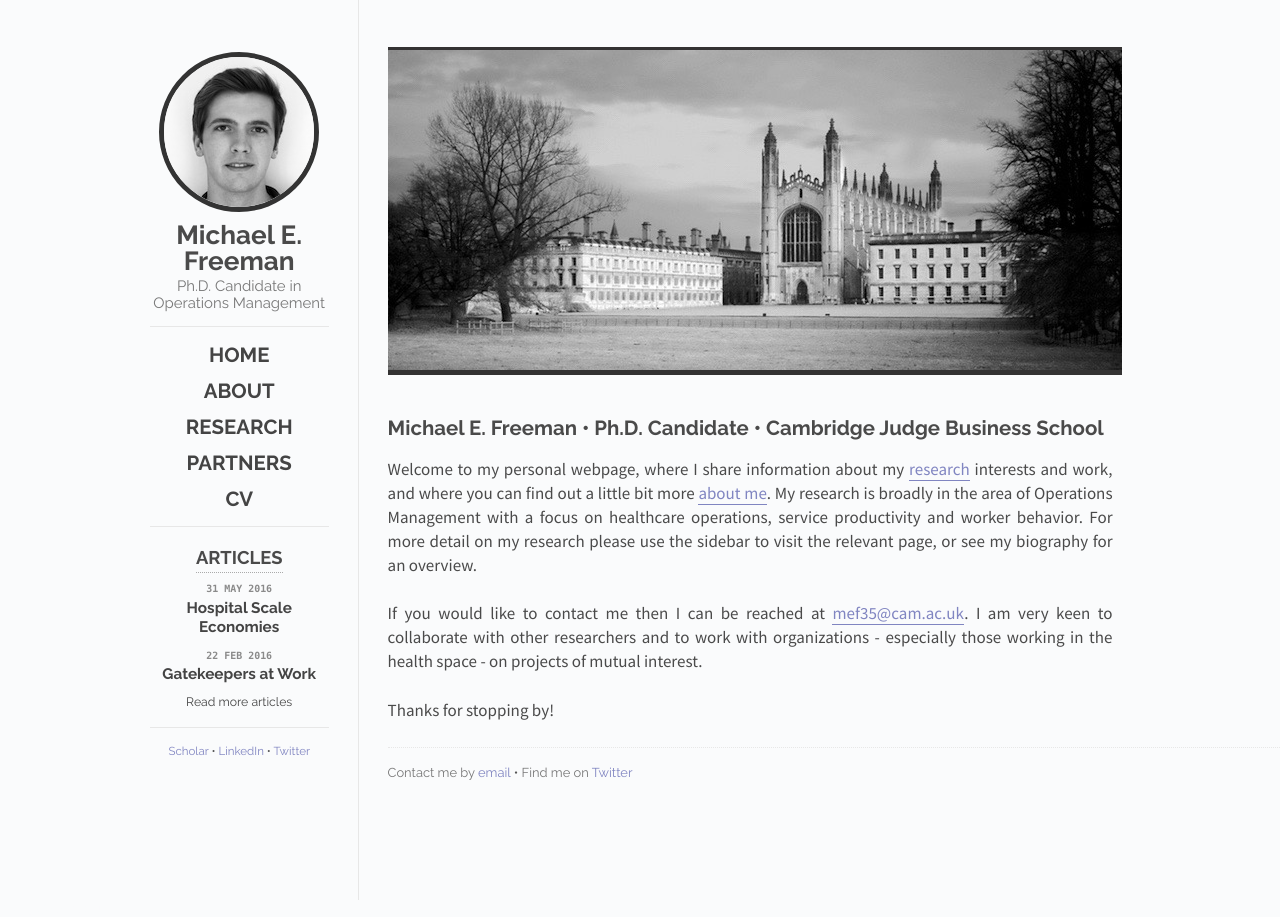
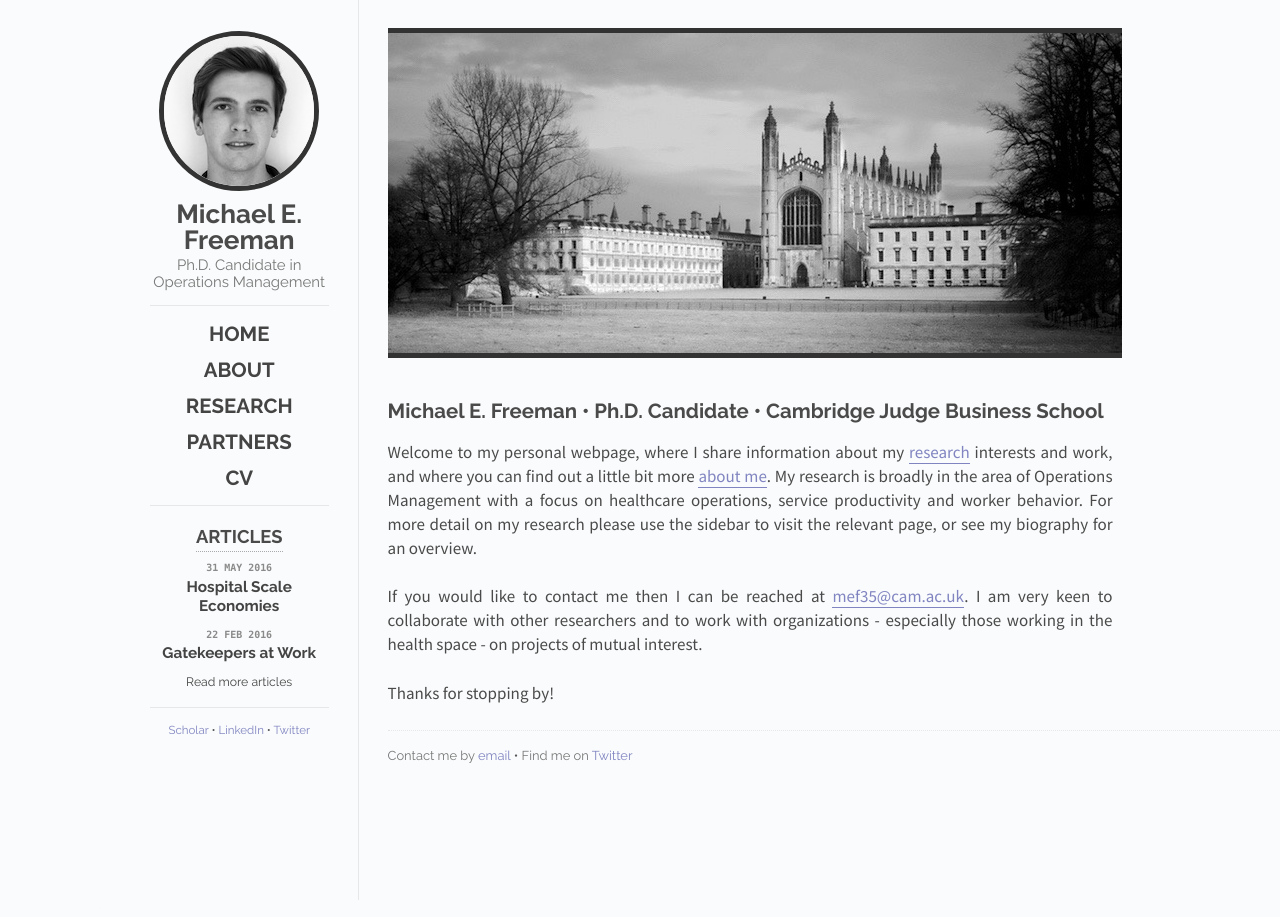
Before and after one commit to mfrmn/mfrmn.github.io, a Jekyll site: the page built from index.md, in a window 1280 px wide. Built offline with Jekyll 4.4.1, drawn with Linux system fonts in a browser that asks for light colours; nearby versions of some CDN libraries.

Commit message:
more layout updates

```diff
--- a/css/main.css
+++ b/css/main.css
@@ -178,9 +178,13 @@ a:hover {
     display: block;
 }
 
+#cover-photo-container {
+    padding-top: 2.05em;
+}
+
 #cover-photo {
     border-bottom: 5px solid #333232;
-    border-top: 3px solid #333232;
+    border-top: 5px solid #333232;
 }
 
 #info-container {
@@ -286,7 +290,7 @@ a:hover {
 
 .header {
     text-align: center;
-    padding-top: 2.5em;
+    padding-top: 2.05em;
     font-size: 1.1em;
 }
 
--- a/css/responsive.css
+++ b/css/responsive.css
@@ -4,11 +4,11 @@
   }
 
   .header {
-    padding-top: 3.45em;
+    padding-top: 2.05em;
   }
 
   #cover-photo-container {
-    padding-top: 3.45em;
+    padding-top: 2.05em;
   }
 
   .posts {
@@ -31,12 +31,12 @@
   }
 
   .header {
-    padding-top: 3.85em;
+    padding-top: 2.05em;
   }
 
 
   #cover-photo-container {
-    padding-top: 3.85em;
+    padding-top: 2.05em;
   }
 
   .posts {
@@ -66,6 +66,7 @@
 
   #cover-photo-container {
     text-align: center;
+    padding-top: 0.55em;
   }
 
   #title {
```
